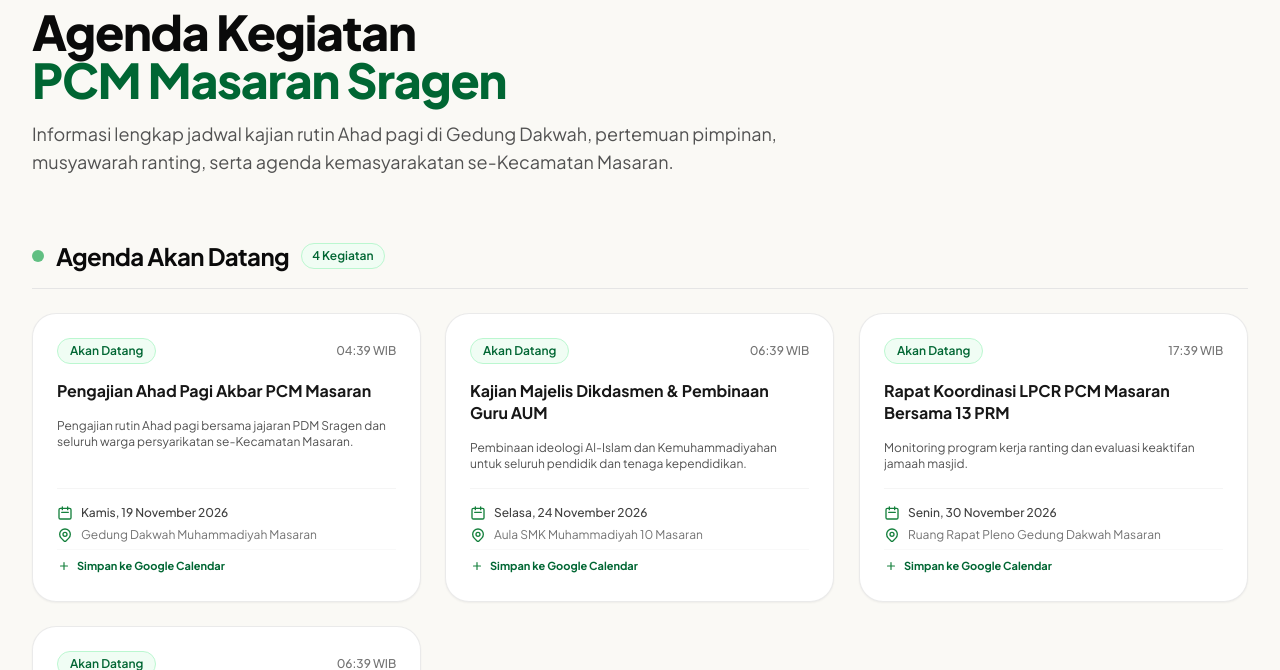
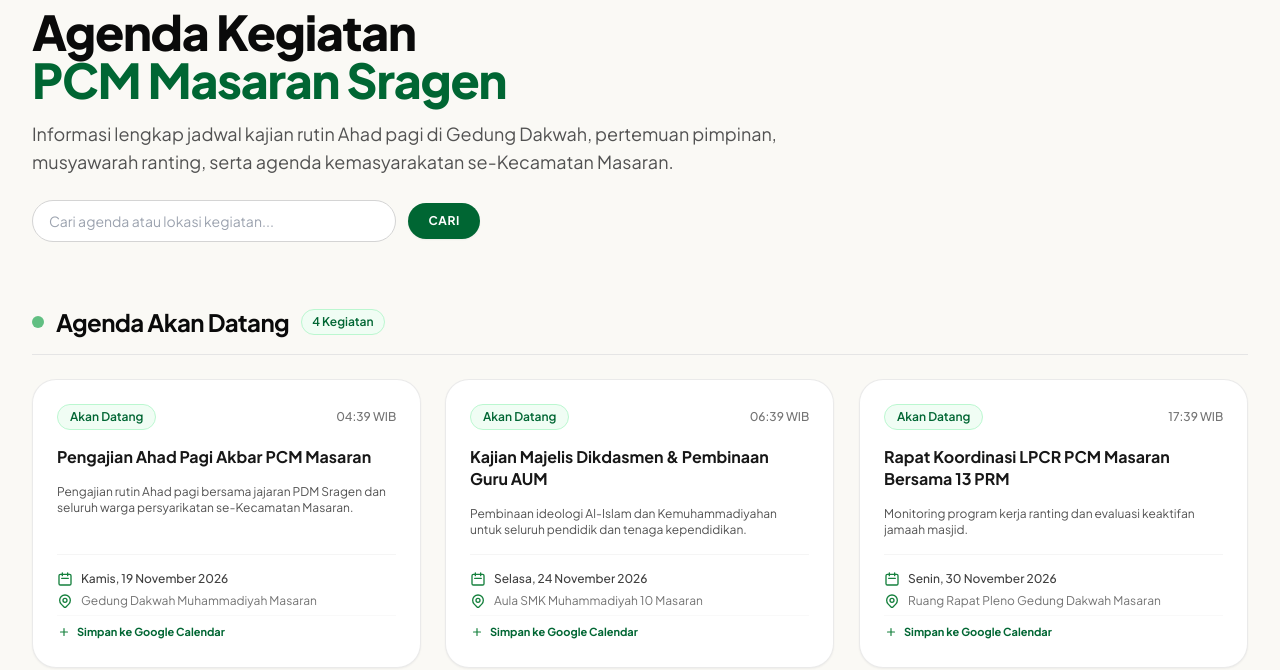
Before and after one commit to Candra0x6/website-pcm-masaran, a Django app: page /agenda/ in a window 1280 px wide. Shown: the part 173-843 px from the top of the page. Run offline with Django 5.2, Linux system fonts and the light colour scheme; data comes from the database, SQL or seed files in the repository; some libraries are stand-ins or nearby versions.

Commit message:
feat(agenda): tambah filter pencarian kata kunci dan lokasi pada agenda kegiatan

```diff
--- a/pcm/views.py
+++ b/pcm/views.py
@@ -308,12 +308,22 @@ def berita_detail_view(request, slug):
 
 def agenda_view(request):
     now = timezone.now()
+    query = request.GET.get('q', '').strip()
     agenda_akan_datang = Agenda.objects.filter(waktu_mulai__gte=now).order_by('waktu_mulai')
     agenda_terlaksana = Agenda.objects.filter(waktu_mulai__lt=now).order_by('-waktu_mulai')
+
+    if query:
+        agenda_akan_datang = agenda_akan_datang.filter(
+            Q(nama_kegiatan__icontains=query) | Q(tempat__icontains=query) | Q(keterangan__icontains=query)
+        )
+        agenda_terlaksana = agenda_terlaksana.filter(
+            Q(nama_kegiatan__icontains=query) | Q(tempat__icontains=query) | Q(keterangan__icontains=query)
+        )
 
     context = {
         'agenda_akan_datang': agenda_akan_datang,
         'agenda_terlaksana': agenda_terlaksana,
+        'query': query,
     }
     return render(request, 'pcm/agenda.html', context)
 
--- a/templates/pcm/agenda.html
+++ b/templates/pcm/agenda.html
@@ -17,6 +17,15 @@
         <p class="text-base sm:text-lg text-neutral-600 leading-relaxed">
             Informasi lengkap jadwal kajian rutin Ahad pagi di Gedung Dakwah, pertemuan pimpinan, musyawarah ranting, serta agenda kemasyarakatan se-Kecamatan Masaran.
         </p>
+        <form method="get" class="pt-2 flex items-center gap-3 max-w-md">
+            <input type="text" name="q" value="{{ query|default:'' }}" placeholder="Cari agenda atau lokasi kegiatan..." class="flex-grow px-4 py-2.5 rounded-full border border-neutral-300 text-sm focus:outline-none focus:ring-2 focus:ring-brand-800 focus:border-brand-800 bg-white shadow-xs">
+            <button type="submit" class="px-5 py-2.5 rounded-full bg-brand-800 hover:bg-brand-900 text-white text-xs font-bold uppercase tracking-wider transition shadow-sm">
+                Cari
+            </button>
+            {% if query %}
+                <a href="{% url 'pcm:agenda' %}" class="text-xs text-neutral-500 hover:text-neutral-800 underline">Reset</a>
+            {% endif %}
+        </form>
     </div>
 
     <section class="space-y-6">
```
